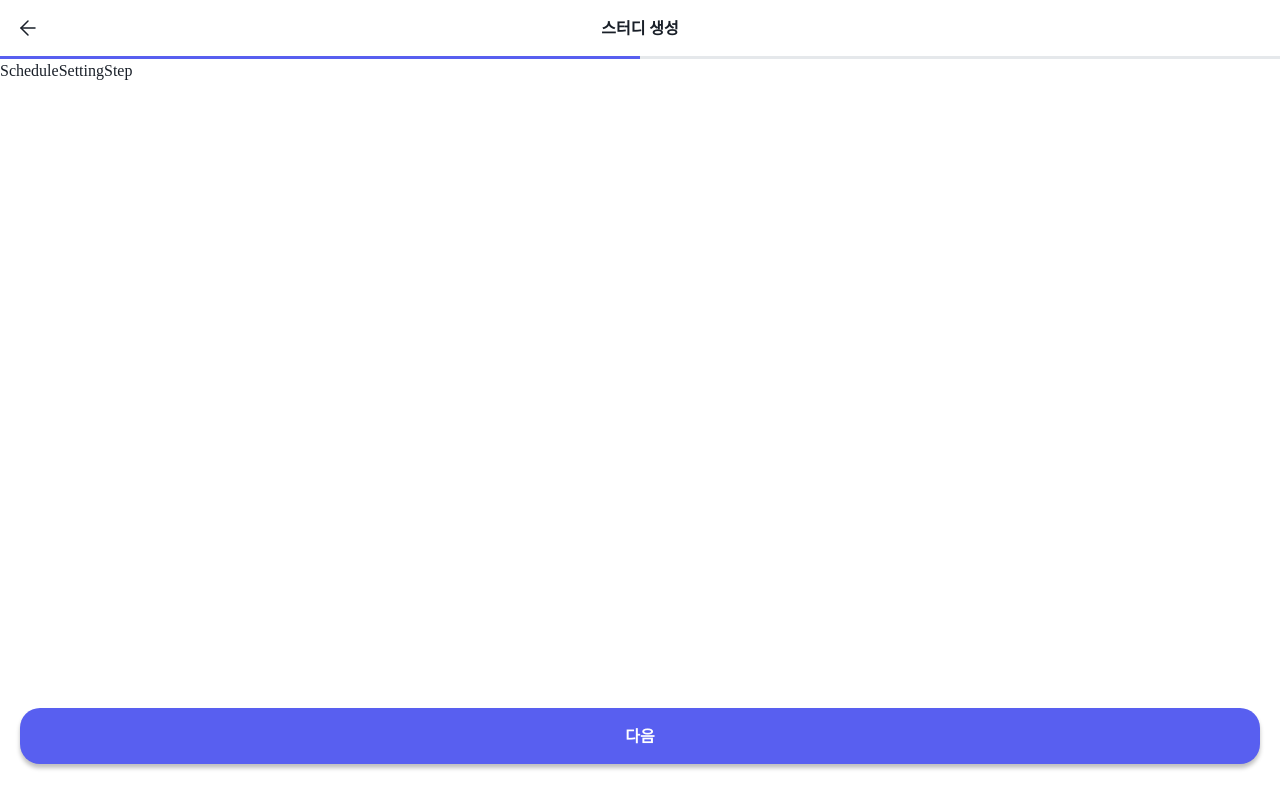
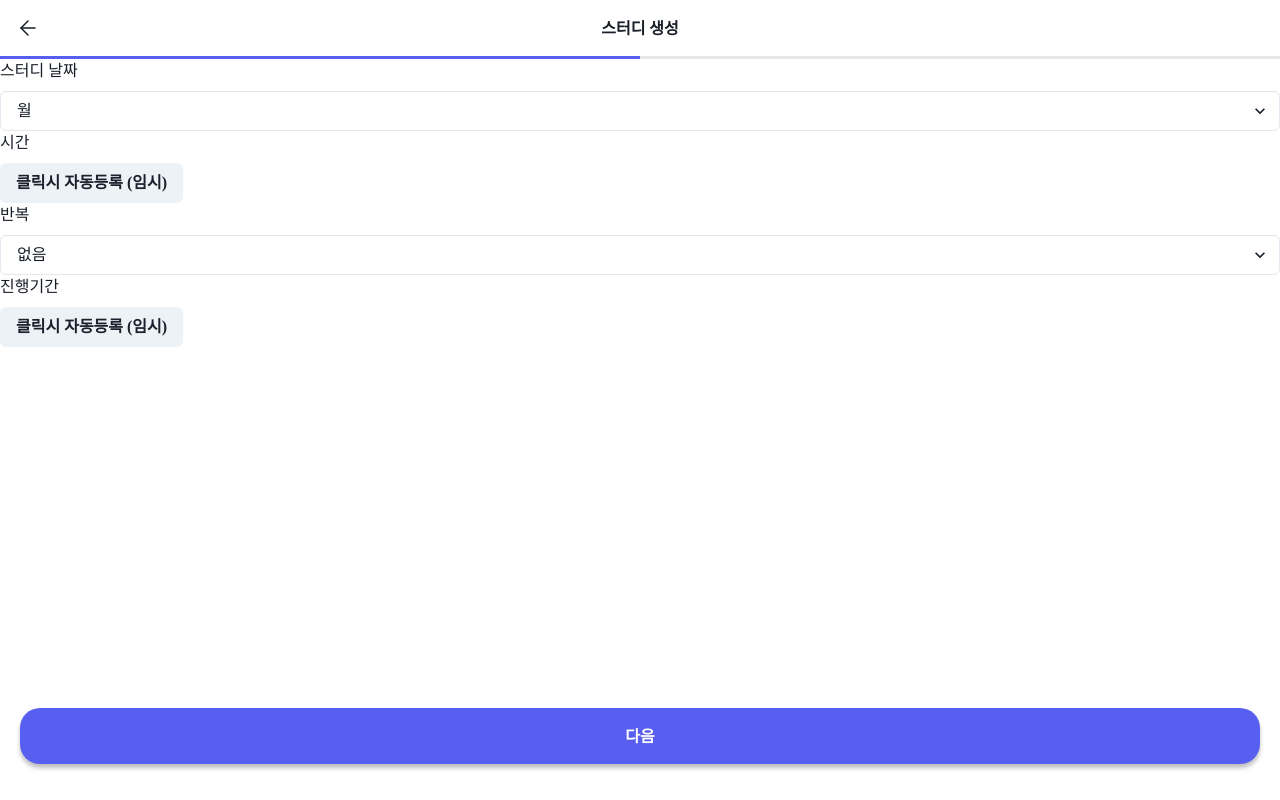
Before and after one commit to mash-up-kr/moit-web, a React (Vite) app: page /register in a window 1280 px wide. Both pictures are taken after typing "Sample", "Sample" into the empty fields and a click on the button "다음". Built offline with nearby package versions, Linux system fonts and the light colour scheme; a web font is replaced by a local one; what emotion-normalize would draw is missing.

Commit message:
✨ feat: 스케줄 생성 스텝 임시 구현

```diff
--- a/src/screens/StudyRegisterScreen/StudyRegisterScreen.tsx
+++ b/src/screens/StudyRegisterScreen/StudyRegisterScreen.tsx
@@ -56,7 +56,12 @@ const StudyRegisterScreen: FC = () => {
           />
         )}
         {step === 'schedule' && (
-          <ScheduleSettingStep onNext={() => setStep('rule')} />
+          <ScheduleSettingStep
+            onNext={(data) => {
+              setStep('rule');
+              handleChangeFormData(data);
+            }}
+          />
         )}
         {step === 'rule' && <RuleSettingStep onNext={() => setStep('noti')} />}
         {step === 'noti' && <NotiSettingStep onNext={() => setStep('info')} />}
--- a/src/screens/StudyRegisterScreen/steps/InfoSettingStep.tsx
+++ b/src/screens/StudyRegisterScreen/steps/InfoSettingStep.tsx
@@ -17,7 +17,6 @@ const InfoSettingStep: FC<InfoSettingStepProps> = ({ onNext }) => {
   } = useForm<InfoStepFormData>();
 
   const onSubmit = handleSubmit((values) => {
-    console.log('🚀', errors, values);
     onNext(values);
   });
 
--- a/src/screens/StudyRegisterScreen/steps/ScheduleSettingStep.tsx
+++ b/src/screens/StudyRegisterScreen/steps/ScheduleSettingStep.tsx
@@ -1,20 +1,190 @@
 import { FC } from 'react';
-import { Box } from '@chakra-ui/react';
+import { Controller, useController, useForm } from 'react-hook-form';
+import {
+  FormLabel,
+  FormControl,
+  Select,
+  Button as ChakraButton,
+} from '@chakra-ui/react';
 import Button from '@components/Button';
+import { ScheduleStepFormData } from '../../../../types/register';
 import LargeBottom from '../component/LargeBottom';
 
 interface ScheduleSettingStepProps {
-  onNext: () => void;
+  onNext: (data: ScheduleStepFormData) => void;
 }
 
+const DAY_OF_WEEKS_OPTIONS: {
+  value: ScheduleStepFormData['dayOfWeeks'];
+  label: string;
+}[] = [
+  {
+    value: 'MONDAY',
+    label: '월',
+  },
+  {
+    value: 'TUESDAY',
+    label: '화',
+  },
+  {
+    value: 'WEDNESDAY',
+    label: '수',
+  },
+  {
+    value: 'THURSDAY',
+    label: '목',
+  },
+  {
+    value: 'FRIDAY',
+    label: '금',
+  },
+  {
+    value: 'SATURDAY',
+    label: '토',
+  },
+  {
+    value: 'SUNDAY',
+    label: '일',
+  },
+];
+
+const REPEAT_CYCLE_OPTIONS: {
+  value: ScheduleStepFormData['repeatCycle'];
+  label: string;
+}[] = [
+  {
+    value: 'NONE',
+    label: '없음',
+  },
+  {
+    value: 'ONE_WEEK',
+    label: '1주',
+  },
+  {
+    value: 'TWO_WEEK',
+    label: '2주',
+  },
+  {
+    value: 'FOUR_WEEK',
+    label: '4주',
+  },
+];
+
 const ScheduleSettingStep: FC<ScheduleSettingStepProps> = ({ onNext }) => {
+  const {
+    handleSubmit,
+    control,
+    formState: { errors },
+  } = useForm<ScheduleStepFormData>();
+
+  const onSubmit = handleSubmit((values) => {
+    onNext(values);
+  });
+
+  /** Custom Controller를 만들어서 onChange 함수만 뽑아냄 */
+  const {
+    field: { onChange: onChangeStartTime },
+  } = useController({
+    name: 'startTime',
+    control: control,
+    rules: { required: true },
+  });
+
+  const {
+    field: { onChange: onChangeEndTime },
+  } = useController({
+    name: 'endTime',
+    control: control,
+    rules: { required: true },
+  });
+
+  const {
+    field: { onChange: onChangeStartDate },
+  } = useController({
+    name: 'startDate',
+    control: control,
+    rules: { required: true },
+  });
+
+  const {
+    field: { onChange: onChangeEndDate },
+  } = useController({
+    name: 'endDate',
+    control: control,
+    rules: { required: true },
+  });
+
+  const isDisabled = Object.keys(errors).length > 0;
+
   return (
-    <Box>
-      <Box>ScheduleSettingStep</Box>
+    <form onSubmit={onSubmit}>
+      <FormControl>
+        <FormLabel>스터디 날짜</FormLabel>
+        <Controller
+          control={control}
+          name="dayOfWeeks"
+          rules={{ required: true }}
+          render={({ field }) => (
+            <Select {...field}>
+              {DAY_OF_WEEKS_OPTIONS.map((item) => (
+                <option key={item.value} value={item.label}>
+                  {item.label}
+                </option>
+              ))}
+            </Select>
+          )}
+        />
+      </FormControl>
+
+      <FormControl>
+        <FormLabel>시간</FormLabel>
+        <ChakraButton
+          onClick={() => {
+            onChangeStartTime({
+              hour: 1,
+              minute: 0,
+              second: 0,
+              nano: 0,
+            });
+            onChangeEndTime({
+              hour: 2,
+              minute: 5,
+              second: 0,
+              nano: 0,
+            });
+          }}
+        >
+          클릭시 자동등록 (임시)
+        </ChakraButton>
+      </FormControl>
+
+      <FormControl>
+        <FormLabel>반복</FormLabel>
+        <Select>
+          {REPEAT_CYCLE_OPTIONS.map((item) => (
+            <option key={item.value} value={item.value}>
+              {item.label}
+            </option>
+          ))}
+        </Select>
+      </FormControl>
+
+      <FormControl>
+        <FormLabel>진행기간</FormLabel>
+        <ChakraButton
+          onClick={() => {
+            onChangeStartDate('2011-11-23');
+            onChangeEndDate('2022-11-23');
+          }}
+        >
+          클릭시 자동등록 (임시)
+        </ChakraButton>
+      </FormControl>
+
       <LargeBottom>
-        <Button label="다음" onClick={onNext} />
+        <Button label="다음" type="submit" isDisabled={isDisabled} />
       </LargeBottom>
-    </Box>
+    </form>
   );
 };
 
```
Also changed, not shown: types/register.d.ts (+7 -2 lines).
